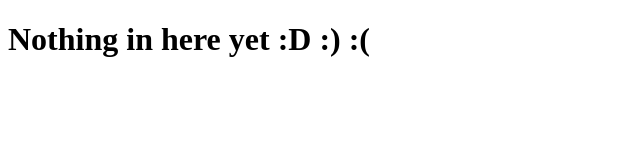
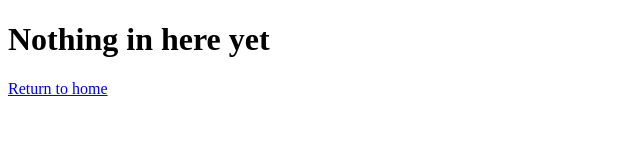
Before and after one commit to bocharudo/blog, a plain HTML site: page index.html in a window 1280 px wide. Shown: the whole page, without its empty margins (0-640 px from the left). Drawn offline with Linux system fonts and the light colour scheme.

Commit message:
Update index.html

```diff
--- a/index.html
+++ b/index.html
@@ -10,6 +10,7 @@
     <link rel="icon" type="image/x-icon" href="https://tenkyuu.dev/images/icons/favicon.ico">
 </head>
 <body>
-  <h1>Nothing in here yet :D :) :(</h1>
+  <h1>Nothing in here yet</h1>
+  <a href="https://tenkyuu.dev"><p>Return to home</p></a>
 </body>
 </html>
```
